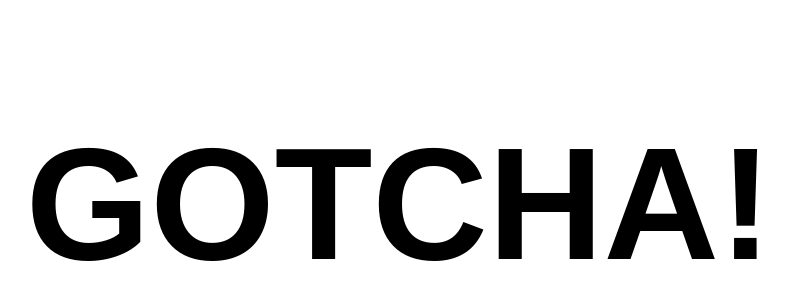
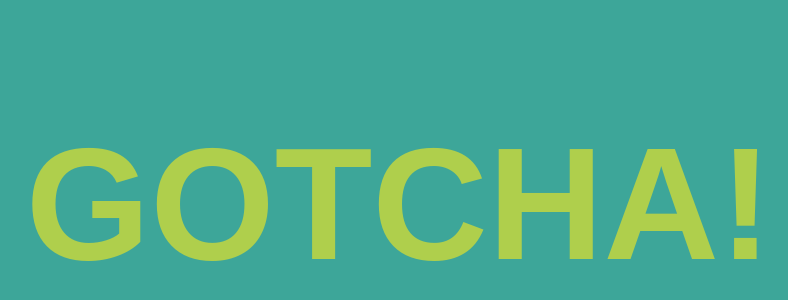
Before and after one commit to Flypr/fun-mini-experiment, a plain HTML site: page index.html in a window 1280 px wide. Shown: the part 196-496 px from the top of the page, without its empty margins (241-1029 px from the left). Drawn offline with Linux system fonts and the light colour scheme.

Commit message:
added radom colors to bacground and text wiht high contrast

```diff
--- a/index.html
+++ b/index.html
@@ -17,6 +17,20 @@
     var words = ['JUST', 'TRY', 'NOT', 'TO', 'READ', 'THIS', 'GOTCHA!'];
     var textElement = document.querySelector('.text');
     var counter = 0;
+
+    //give the page wrapper and the text elements random colors but not the same and have high contrast
+    var randomColor = function() {
+        var color = Math.floor(Math.random() * 16777215).toString(16);
+        return color;
+    }
+    var randomColor1 = randomColor();
+    var randomColor2 = randomColor();
+    while (randomColor1 === randomColor2) {
+        randomColor2 = randomColor();
+    }
+    document.querySelector('.page-wrapper').style.backgroundColor = '#' + randomColor1;
+    document.querySelector('.text').style.color = '#' + randomColor2;
+
     function displayText() {
         textElement.innerText = words[counter]; // element's text is the word on the position equal to the counter value
         counter++;  // increase the counter by one
@@ -29,4 +43,5 @@
     setTimeout(function() {
         interval = setInterval(displayText, 200);
     }, 1000);
+
 </script>
```
